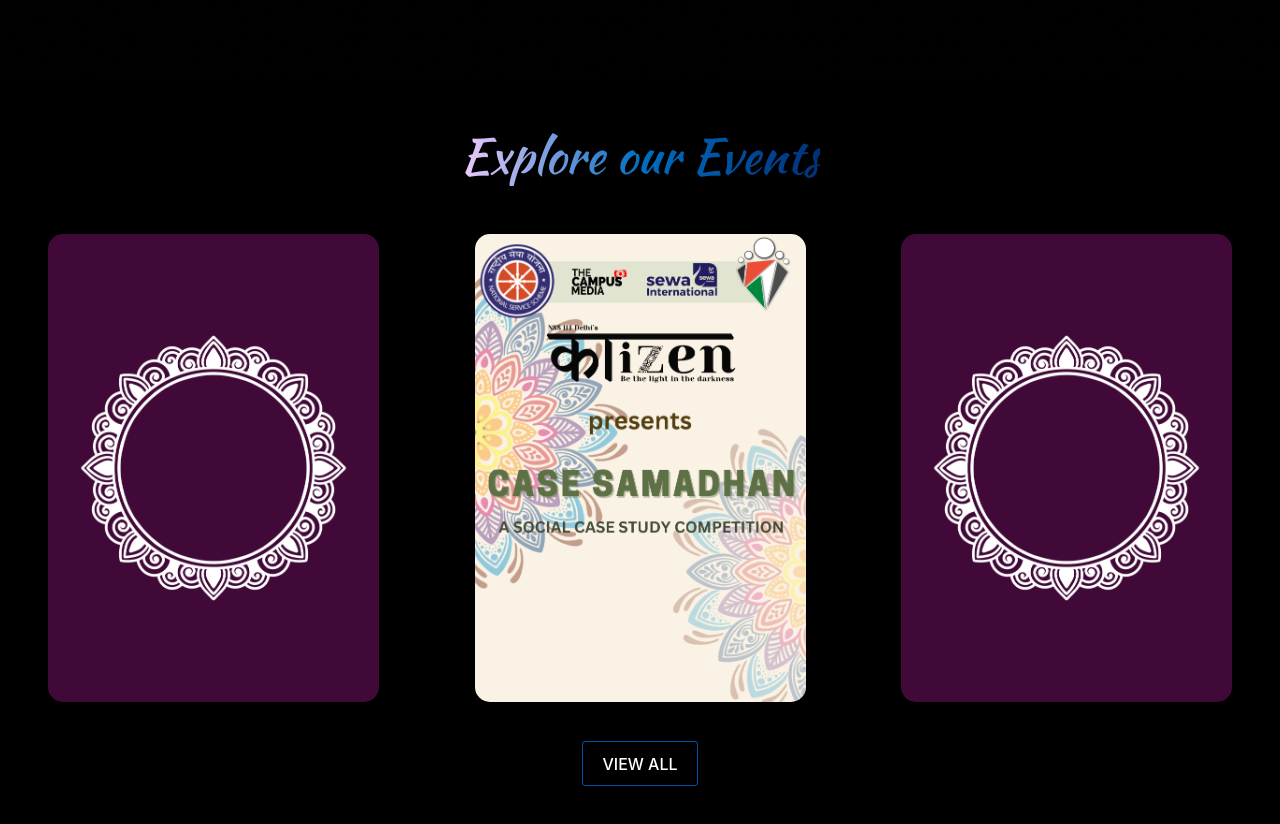
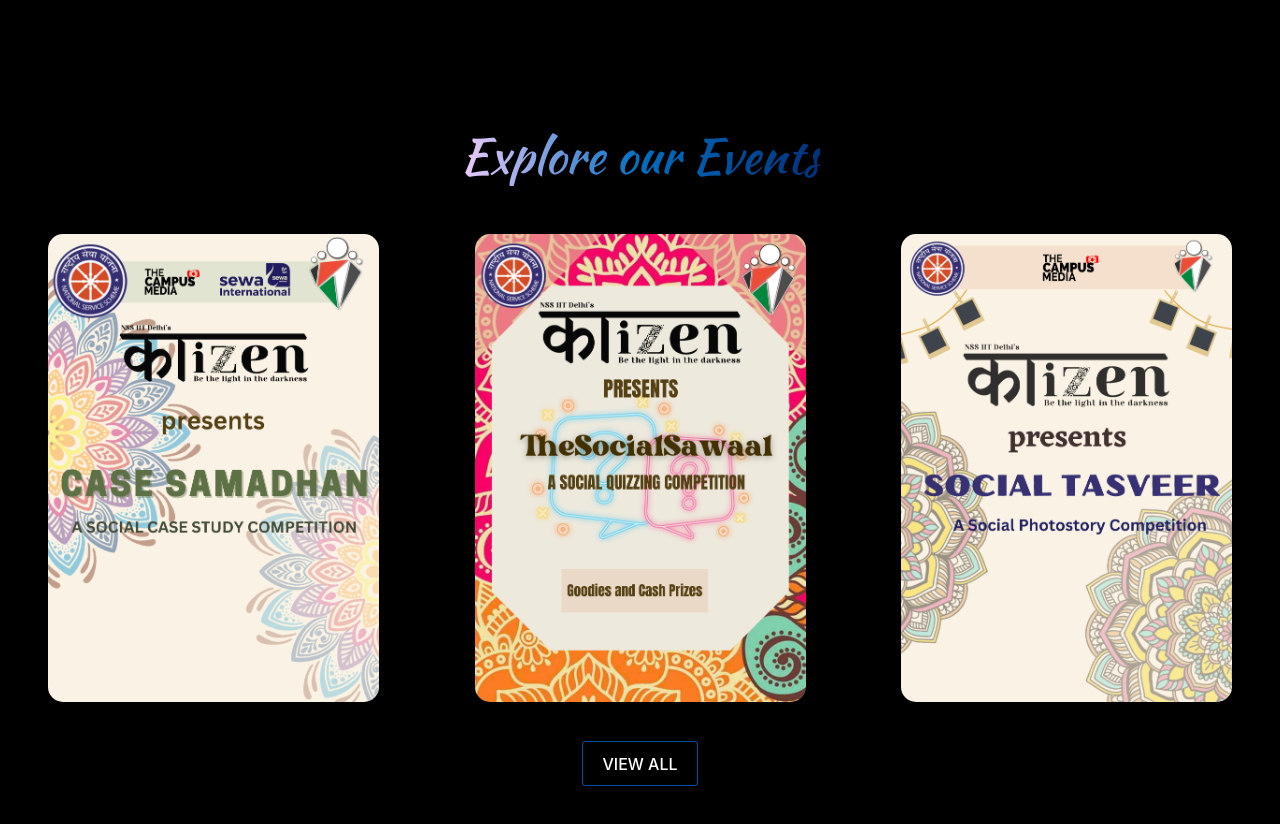
Before and after one commit to NSS-IIT-Delhi/Kaizen-23-, a React (Vite) app: page / in a window 1280 px wide. Shown: the part 720-1544 px from the top of the page. Built offline with nearby package versions, Linux system fonts and the light colour scheme.

Commit message:
main page cards

```diff
--- a/package.json
+++ b/package.json
@@ -29,6 +29,7 @@
     "@types/react": "^18.0.27",
     "@types/react-dom": "^18.0.10",
     "@vitejs/plugin-react": "^3.1.0",
+    "sass": "^1.59.3",
     "vite": "^4.1.0"
   }
 }
--- a/src/components/Events/Events.css
+++ b/src/components/Events/Events.css
@@ -79,3 +79,27 @@
 .view-more-btn a:hover {
   color: black;
 }
+
+.parallax-effect-glare-scale:hover .overlay{
+  transition: 0.2s ease-in-out;
+  opacity: 0.7;
+}
+.overlay:hover .overlay-text{
+  transition: 0.2s ease-in-out;
+  opacity: 1;
+}
+
+.overlay {
+  position: absolute;
+  top: 0;
+  bottom: 0;
+  left: 0;
+  right: 0;
+  height: 100%;
+  width: 100%;
+  opacity: 0;
+  transition: .5s ease;
+  background-color: black;
+  z-index: 100;
+  border-radius: 15px;
+}
--- a/src/components/Events/Events.jsx
+++ b/src/components/Events/Events.jsx
@@ -4,28 +4,73 @@
 import { useNavigate } from "react-router-dom";
 import { scroller } from "react-scroll";
 import Tilt from "react-parallax-tilt";
+import './tilt.scss'
+
+export default function Events() {
+  // function pane(lst) {
+  //   const data = ev[lst[0]];
+  //   console.log(data[1].image);
+  //   return (
+  //     <div
+  //       className=" event col-xl-4 col-lg-5 col-md-6 col-sm-10 col-11 px-5 py-3"
+  //       id={data[0]}
+  //     >
+  //       <Tilt style={{ backgroundColor: "transparent" }}>
+  //         <img
+  //           src={data[1].image}
+  //           onClick={() => toevent(data[0])}
+  //           style={{
+  //             cursor: "pointer",
+  //             "border-radius": "15px",
+  //             "max-width": "100%",
+  //           }}
+  //         />
+  //       </Tilt>
+  //     </div>
+  //   );
+  // }
+
+  function panelst(lst) {
+    return (
+      <div className="event-cards-container">
+        {lst.map((data,key) =>{
+          return(
+        <div className=" event col-xl-4 col-lg-5 col-md-6 col-sm-10 col-11 px-5 py-3" id={data[0]}>
 
 
-export default function Events() {
-  function pane(lst) {
-    const data = ev[lst[0]];
-    console.log(data[1].image);
-    return (
-      <div
-        className=" event col-xl-4 col-lg-5 col-md-6 col-sm-10 col-11 px-5 py-3"
-        id={data[0]}
+
+
+          <Tilt
+            className="parallax-effect-glare-scale"
+            perspective={1000}
+            // glareEnable={true}
+            // glareMaxOpacity={0.45}
+            scale={1.02}
+            gyroscope={true}
           >
-        <Tilt style={{ backgroundColor: "transparent" }}>
             <img
               src={data[1].image}
               onClick={() => toevent(data[0])}
+              class = "event_image"
               style={{
                 cursor: "pointer",
                 "border-radius": "15px",
                 "max-width": "100%",
               }}
             />
+          <div class="overlay">
+          </div>
+          <div className="inner-element">
+
+                <div>{data[1].date}</div>
+                <div>{data[1].time}</div>
+
+          </div>
     </Tilt>
+
+        </div>
+          );
+        })}
       </div>
     );
   }
@@ -34,20 +79,20 @@
   const ev = evt.sort(function (a, b) {
     return a[1].rank - b[1].rank;
   });
-  const competitions = [],
-    workshops = [],
-    events = [];
-  for (let i = 0; i < ev.length; i++) {
-    if (ev[i][1].category === "competition") {
-      competitions.push(i);
-    }
-    if (ev[i][1].category === "workshop") {
-      workshops.push(i);
-    }
-    if (ev[i][1].category === "event") {
-      events.push(i);
-    }
-  }
+  // const competitions = [],
+  //   workshops = [],
+  //   events = [];
+  // for (let i = 0; i < ev.length; i++) {
+  //   if (ev[i][1].category === "competition") {
+  //     competitions.push(i);
+  //   }
+  //   if (ev[i][1].category === "workshop") {
+  //     workshops.push(i);
+  //   }
+  //   if (ev[i][1].category === "event") {
+  //     events.push(i);
+  //   }
+  // }
 
   let navigate = useNavigate();
   const toevents = async () => {
@@ -69,18 +114,24 @@
   };
 
   return (
+
+
+
     <div className="app__container app__flex app__events">
       <h2 className="head-text text-gradient">Explore our <span className="accent">Events</span></h2>
-      <div className="event-cards-container">
-
+      {/* <div className="event-cards-container">
         {pane(events)}
         {pane(competitions)}
       {pane(workshops)}
-      </div>
+      </div> */}
+      {panelst(ev.slice(0,3))}
 
       <a className="view-more-btn" target="_blank" onClick={toevents}>
         VIEW ALL
       </a>
+
+
+
     </div>
   );
 }
--- /dev/null
+++ b/src/components/Events/tilt.scss
@@ -0,0 +1,28 @@
+.parallax-effect-glare-scale {
+    justify-content: center;
+    align-items: center;
+    color: #ffffff;
+    border-radius: 15px;
+    transform-style: preserve-3d;
+
+    .inner-element {
+      position: absolute;
+      bottom: 20%;
+      width: 100%;
+      display: flex;
+      flex-direction: column;
+      justify-content: center;
+      align-items: center;
+      font-size: x-large;
+      font-family: var(--bs-body-font-family);
+      font-weight: 700;
+      color: white;
+      transform: translateZ(60px);
+      opacity: 0;
+    }
+  }
+
+.parallax-effect-glare-scale:hover .inner-element {
+  transition: 0.3s ease-in-out;
+  opacity: 1;
+}
```
Also changed, not shown: 1 other file (tests, documents, lock files or other folders). Lines whose indentation alone changed are shown as unchanged.
